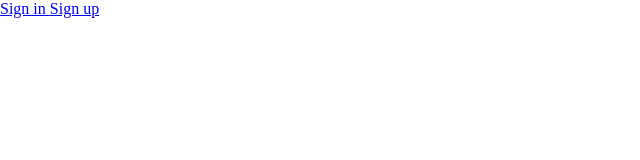
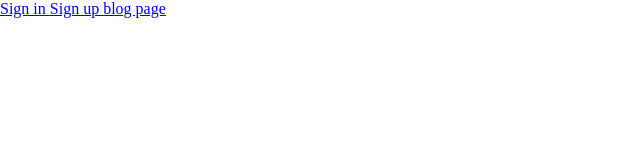
Before and after one commit to deep9069/blog_web_frontend, a React (Create React App) app: page /#/ in a window 1280 px wide. Shown: the top 160 px of the page, without its empty margins (0-640 px from the left). Built offline with nearby package versions, Linux system fonts and the light colour scheme.

Commit message:
testing gh-pages

```diff
--- a/src/App.js
+++ b/src/App.js
@@ -1,4 +1,5 @@
 import { HashRouter, Route, Routes, Link } from "react-router-dom";
+import BlogPage from "./components/blog_page/blog_page";
 import SignIn from "./components/login/sign_in_page";
 import SignUp from "./components/sign_up/sign_up_page";
 function App() {
@@ -9,10 +10,12 @@ function App() {
           <div>
             <Link to="sign-in"> Sign in </Link>
             <Link to="sign-up"> Sign up </Link>
+            <Link to="/blogs"> blog page </Link>
           </div>
         } />
         <Route exact path="/sign-up" element={<SignUp />} />
         <Route exact path="/sign-in" element={<SignIn />} />
+        <Route exact path="/sign-in" element={<BlogPage />} />
       </Routes>
     </HashRouter>
   );
--- /dev/null
+++ b/src/components/blog_page/blog_page.js
@@ -0,0 +1,8 @@
+import React from "react";
+export default function BlogPage() {
+    return (
+        <div>
+            This is blog page
+        </div>
+    )
+}
```
Also changed, not shown: package.json (+7 -1 lines), 1 other file (tests, documents, lock files or other folders).
